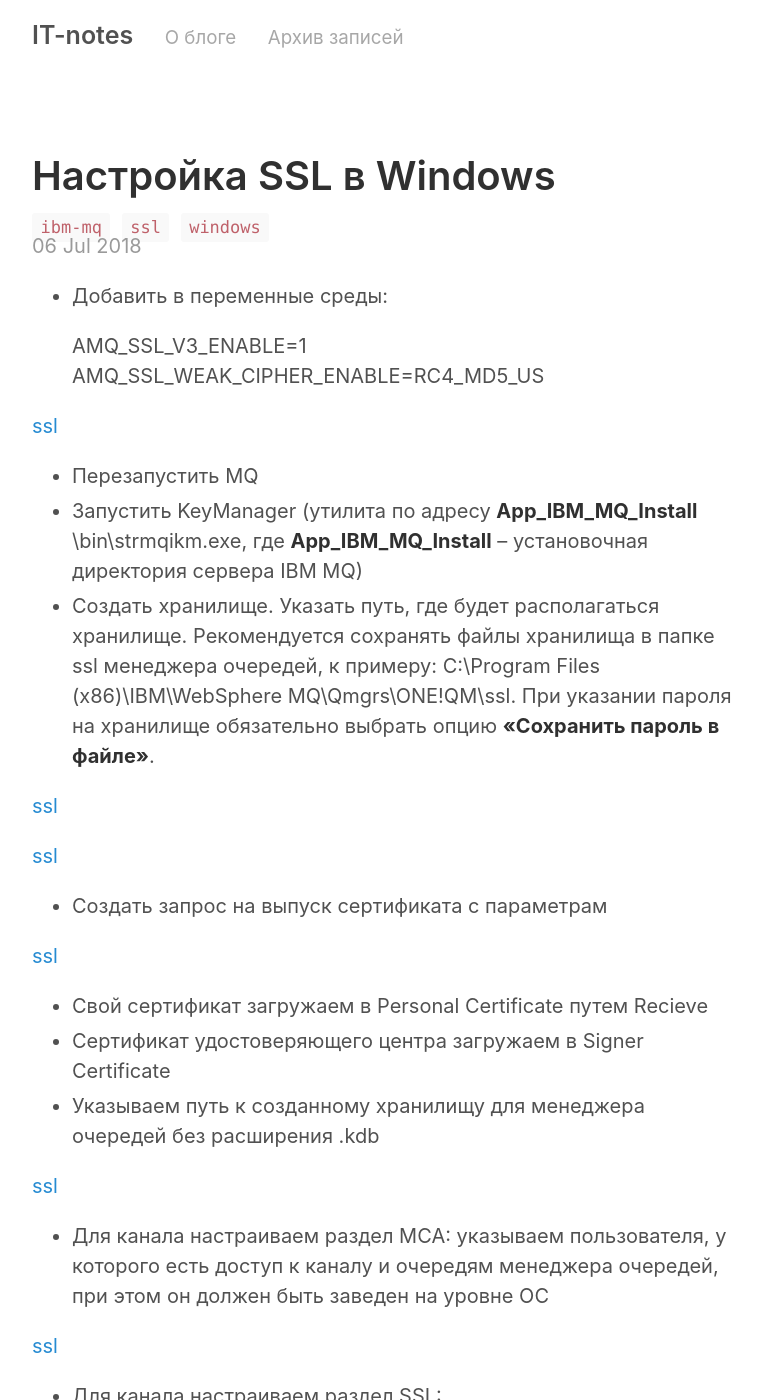
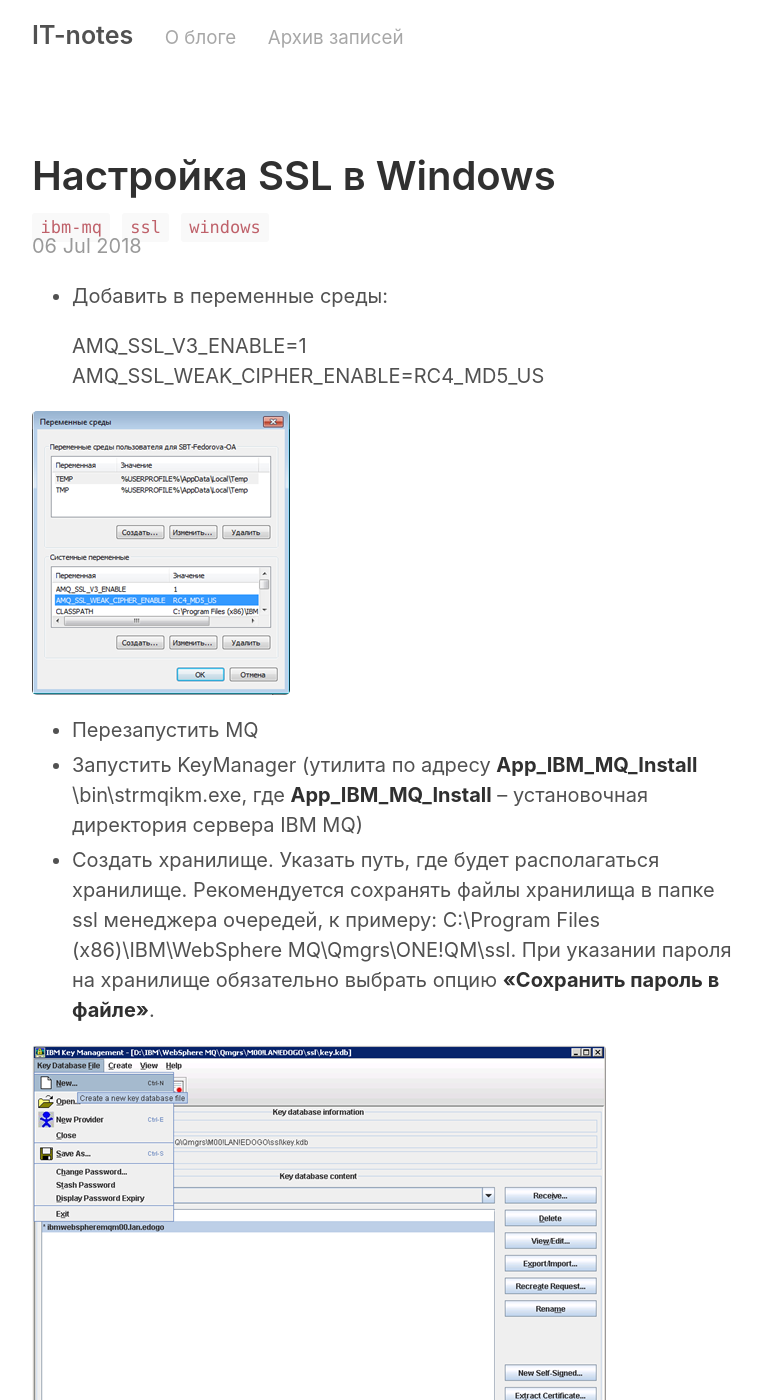
Before and after one commit to OlgaFedorova/olgafedorova.github.io, a Jekyll site: the page built from _posts/2018-07-06-set-ssl-in-windows.md, in a window 1280 px wide and 1400 px high. Shown: the whole window, without its empty margins (258-1019 px from the left). Built offline with Jekyll 4.4.1, drawn with Linux system fonts in a browser that asks for light colours.

Commit message:
Update 2018-07-06-set-ssl-in-windows.md

```diff
--- a/_posts/2018-07-06-set-ssl-in-windows.md
+++ b/_posts/2018-07-06-set-ssl-in-windows.md
@@ -9,34 +9,34 @@
     AMQ_SSL_V3_ENABLE=1
     AMQ_SSL_WEAK_CIPHER_ENABLE=RC4_MD5_US
 
-[ssl]({{ site.url }}/assets/2018-07-06-set-ssl-in-windows/ssl_5.png)
+![ssl]({{ site.url }}/assets/2018-07-06-set-ssl-in-windows/ssl_5.png)
 - Перезапустить MQ
 - Запустить KeyManager (утилита по адресу **App_IBM_MQ_Install** \bin\strmqikm.exe, где **App_IBM_MQ_Install** – установочная директория сервера IBM MQ)
 - Создать хранилище. Указать путь, где будет располагаться хранилище. Рекомендуется сохранять файлы хранилища в папке ssl менеджера очередей, к примеру: C:\Program Files (x86)\IBM\WebSphere MQ\Qmgrs\ONE!QM\ssl.
 При указании пароля на хранилище обязательно выбрать опцию **«Сохранить пароль в файле»**.
 
-[ssl]({{ site.url }}/assets/2018-07-06-set-ssl-in-windows/ssl_6.png)
+![ssl]({{ site.url }}/assets/2018-07-06-set-ssl-in-windows/ssl_6.png)
 
-[ssl]({{ site.url }}/assets/2018-07-06-set-ssl-in-windows/ssl_7.png)
+![ssl]({{ site.url }}/assets/2018-07-06-set-ssl-in-windows/ssl_7.png)
 
 - Создать запрос на выпуск сертификата с параметрам
 
-[ssl]({{ site.url }}/assets/2018-07-06-set-ssl-in-windows/ssl_8.png)
+![ssl]({{ site.url }}/assets/2018-07-06-set-ssl-in-windows/ssl_8.png)
 
 - Свой сертификат загружаем в Personal Certificate путем Recieve
 - Cертификат удостоверяющего центра загружаем в Signer Certificate
 - Указываем путь к созданному хранилищу для менеджера очередей без расширения .kdb
 
-[ssl]({{ site.url }}/assets/2018-07-06-set-ssl-in-windows/ssl_9.png)
+![ssl]({{ site.url }}/assets/2018-07-06-set-ssl-in-windows/ssl_9.png)
 
 - Для канала настраиваем раздел MCA: указываем пользователя, у которого есть доступ к каналу и очередям менеджера очередей, при этом он должен быть заведен на уровне ОС
 
-[ssl]({{ site.url }}/assets/2018-07-06-set-ssl-in-windows/ssl_10.png)
+![ssl]({{ site.url }}/assets/2018-07-06-set-ssl-in-windows/ssl_10.png)
 
 - Для канала настраиваем раздел SSL:
 
 **SSL Cipher Spec**: параметр определяющий какой тип шифрования используется. Параметр должен быть одинаковым на обоих сторонах, тех кто запрашивает соединение и на уровне MQ, куда приходит запрос.
 
-[ssl]({{ site.url }}/assets/2018-07-06-set-ssl-in-windows/ssl_11.png)
+![ssl]({{ site.url }}/assets/2018-07-06-set-ssl-in-windows/ssl_11.png)
 
 - Перезапустить MQ
```
